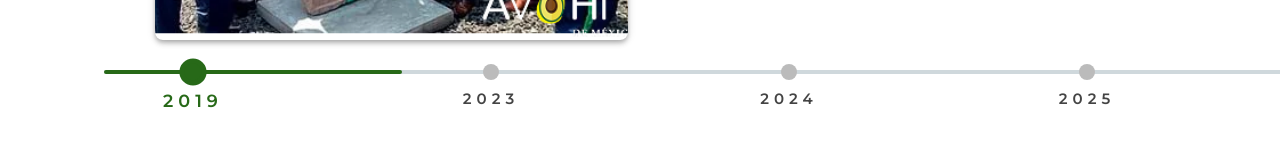
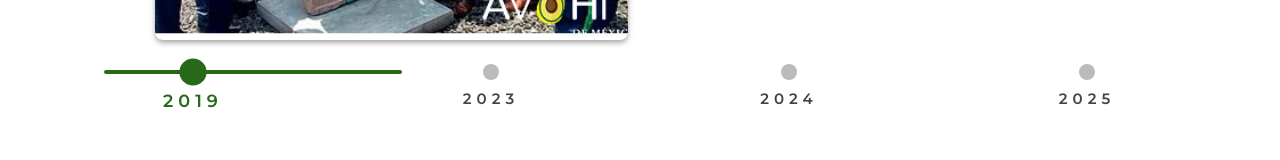
Before and after one commit to Abril-Ti/Redesign-Page, a Vue app: page /nosotros in a window 1280 px wide. Shown: the part 3005-3165 px from the top of the page. Built offline with nearby package versions, Linux system fonts and the light colour scheme.

Commit message:
linea de nav nva

```diff
--- a/src/components/Timeline2.vue
+++ b/src/components/Timeline2.vue
@@ -32,7 +32,8 @@
 
       <v-row justify="center" class="position-relative">
         <!-- Línea base -->
-        <div class="progress-line"></div>
+         <!-- <div class="progress-line"></div>-->
+
         <!-- Línea activa -->
         <div
           class="progress-line-active"
```
